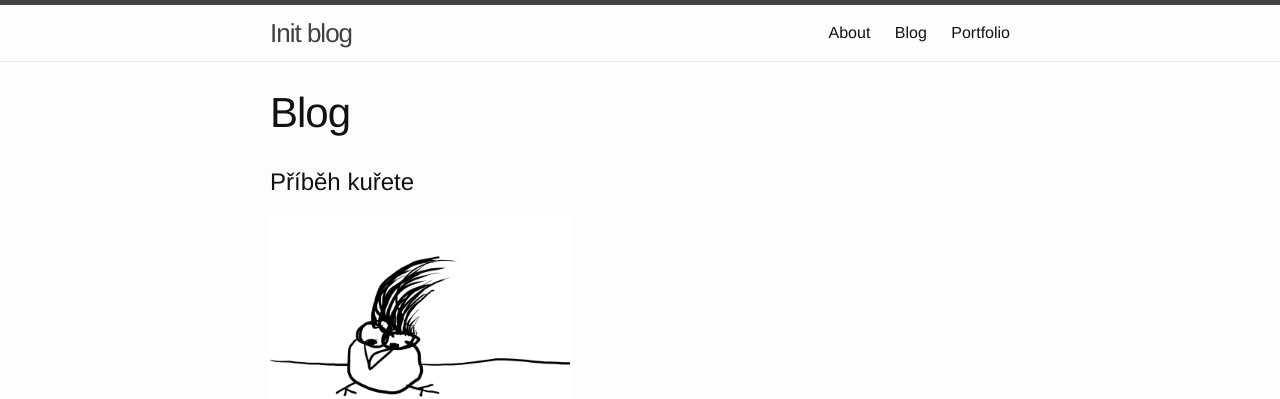
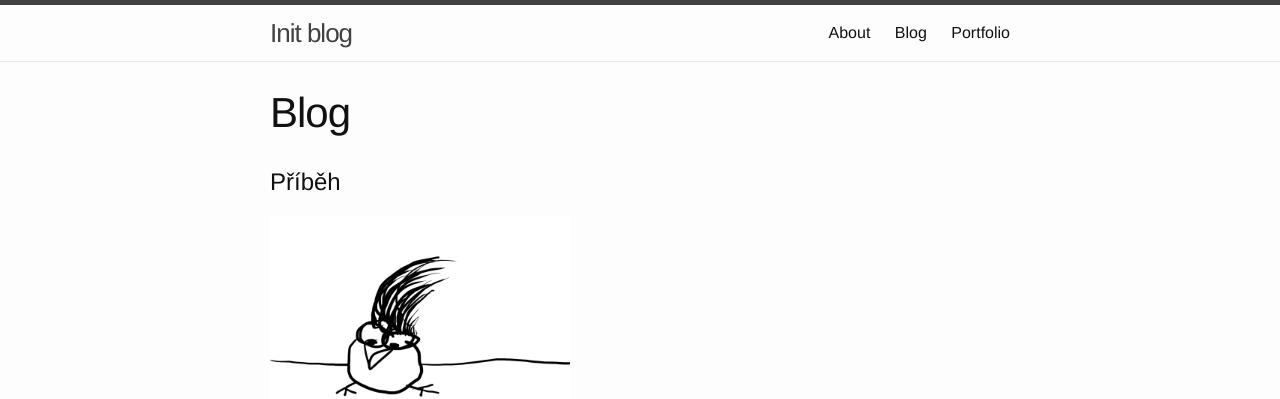
Before and after one commit to Web-Ronin/01_Omnifood, a Jekyll site: the page built from index.html, in a window 1280 px wide. Shown: the top 399 px of the page. Built offline with Jekyll 4.4.1, drawn with Linux system fonts in a browser that asks for light colours.

Commit message:
Updated '/index.html' via CloudCannon

```diff
--- a/index.html
+++ b/index.html
@@ -5,7 +5,7 @@
 
 <div class="home">
 
-  <h1 class="editable">Př&iacute;běh kuřete</h1>
+  <h1 class="editable">Př&iacute;běh</h1>
   <div class="editable" style="width: 300px;height: auto"><p><img alt="" src="/uploads/versions/pen1---x----1600-1200x---.png" /></p></div>
   <h2 class="page-heading">Posts!</h2>
 
```
